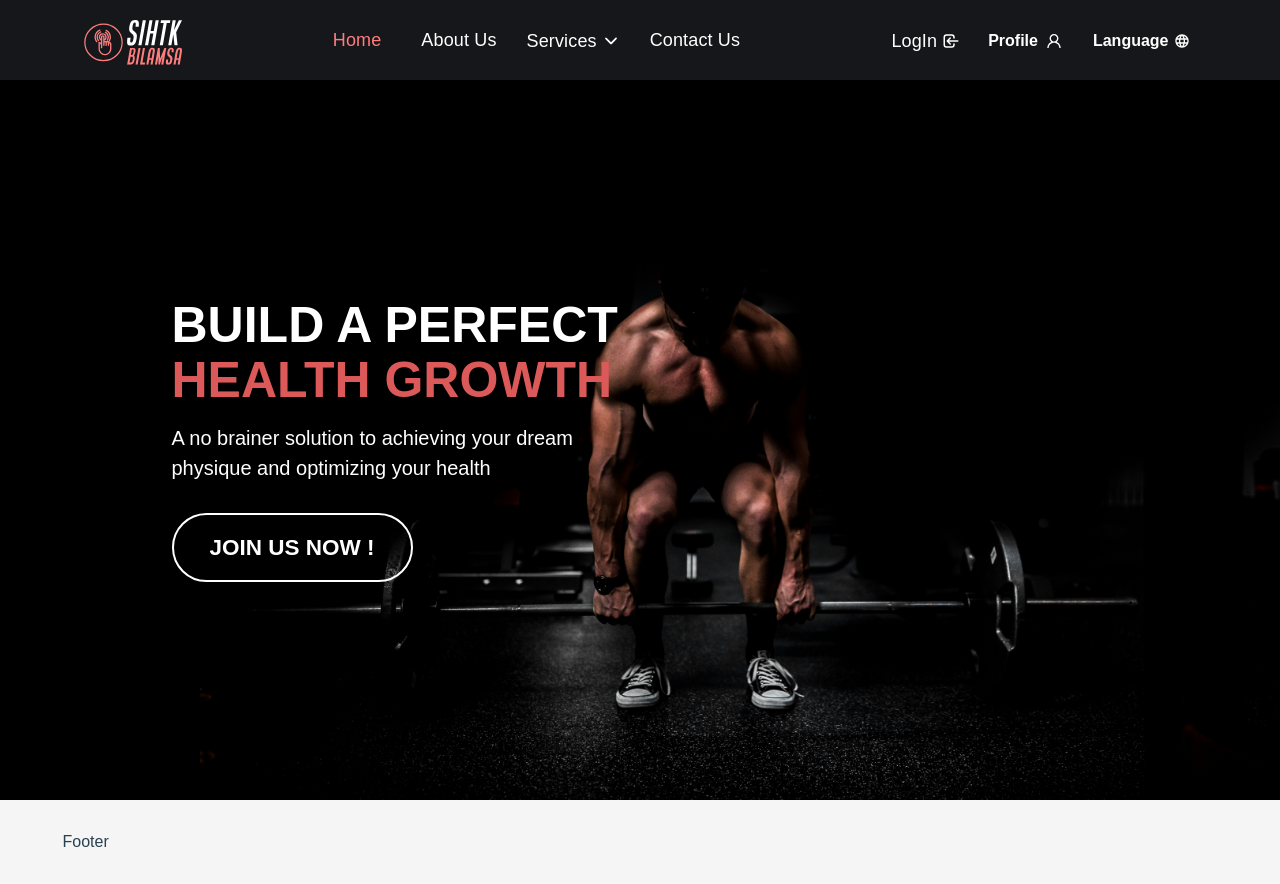
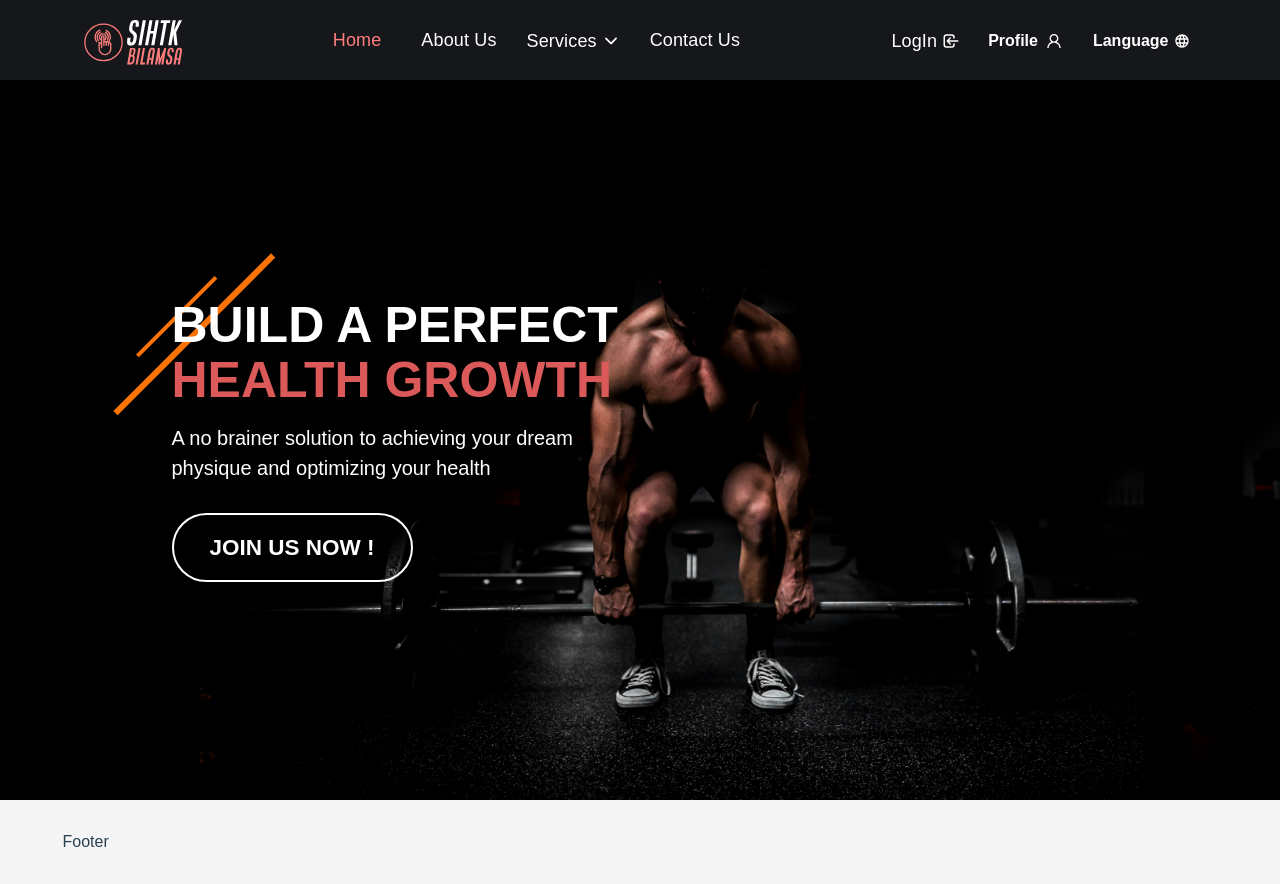
Before and after one commit to aligamaljk/sihtkBilamsa, a React (Vite) app: page / in a window 1280 px wide. Built offline with nearby package versions, Linux system fonts and the light colour scheme.

Commit message:
Created TwoLineShape component and it's styles

```diff
--- a/src/Components/Home/Home.scss
+++ b/src/Components/Home/Home.scss
@@ -38,6 +38,10 @@
     transform: translateY(0px);
     align-items: start;
 
+    .info {
+      position: relative;
+    }
+
     h1 {
       font-size: 5rem;
       font-weight: 700;
--- a/src/Components/Home/Home.tsx
+++ b/src/Components/Home/Home.tsx
@@ -1,5 +1,6 @@
 import { ITranslation } from '../../types';
 import Btn from '../UI/Button/Btn';
+import TwoLineShape from '../UI/TwoLineShape/TwoLineShape';
 import './Home.scss';
 
 const Home = ({ t }: ITranslation) => {
@@ -7,7 +8,10 @@ const Home = ({ t }: ITranslation) => {
     <section className='home'>
       <div className='container'>
         <div className='section-info'>
-          <h1>{t.homePage?.hero?.h1_1}</h1>
+          <div className='info'>
+            <TwoLineShape l1={{ height: '4px', width: '50%' }} />
+            <h1>{t.homePage?.hero?.h1_1}</h1>
+          </div>
           <h1 className='second-heading'>{t.homePage?.hero?.h1_2}</h1>
           <p>{t.homePage?.hero?.p}</p>
 
--- a/src/Components/UI/TwoLineShape/LineShap.tsx
+++ b/src/Components/UI/TwoLineShape/LineShap.tsx
@@ -1,6 +1,27 @@
 import './TwoLineShape.scss';
-function LineShap() {
-  return <div className='line-shape'></div>;
+function LineShap({
+  color = '#fd7304',
+  size
+}: {
+  color?: string;
+  size?: { height?: string; width?: string };
+}) {
+  const defaultSize = { height: '2px', width: '100%' };
+  const resSize: { height: string; width: string } = {
+    height: size?.height || defaultSize.height,
+    width: size?.width || defaultSize.width
+  };
+  console.log(resSize);
+  return (
+    <div
+      className='line-shape'
+      style={{
+        height: resSize.height,
+        width: resSize.width,
+        backgroundColor: color
+      }}
+    ></div>
+  );
 }
 
 export default LineShap;
--- a/src/Components/UI/TwoLineShape/TwoLineShape.scss
+++ b/src/Components/UI/TwoLineShape/TwoLineShape.scss
@@ -1,7 +1,18 @@
-@import '../../../styles/variables';
-
 .line-shape {
   width: 100%;
   height: 4px;
-  background-color: $primary-color;
+  margin: 0 auto;
 }
+
+.two-line-shape {
+  width: 50%;
+  display: flex;
+  gap: 20px;
+  flex-direction: column;
+  rotate: -45deg;
+  position: absolute;
+  top: 0;
+  left: 0;
+  // transform: translate(-35%, -200%);
+  z-index: -1;
+}
--- a/src/Components/UI/TwoLineShape/TwoLineShape.tsx
+++ b/src/Components/UI/TwoLineShape/TwoLineShape.tsx
@@ -1,10 +1,23 @@
 import LineShap from './LineShap';
 
-function TwoLineShape() {
+function TwoLineShape({
+  translateX = '-35%',
+  translateY = '-200%',
+  l1 = { height: '5px', width: '50%' },
+  l2 = { height: '6px' }
+}: {
+  translateX?: string;
+  translateY?: string;
+  l1?: { height?: string; width?: string };
+  l2?: { height?: string; width?: string };
+}) {
   return (
-    <div>
-      <LineShap />
-      <LineShap />
+    <div
+      className='two-line-shape'
+      style={{ transform: `translate(${translateX}, ${translateY})` }}
+    >
+      <LineShap size={l1} />
+      <LineShap size={l2} />
     </div>
   );
 }
```
